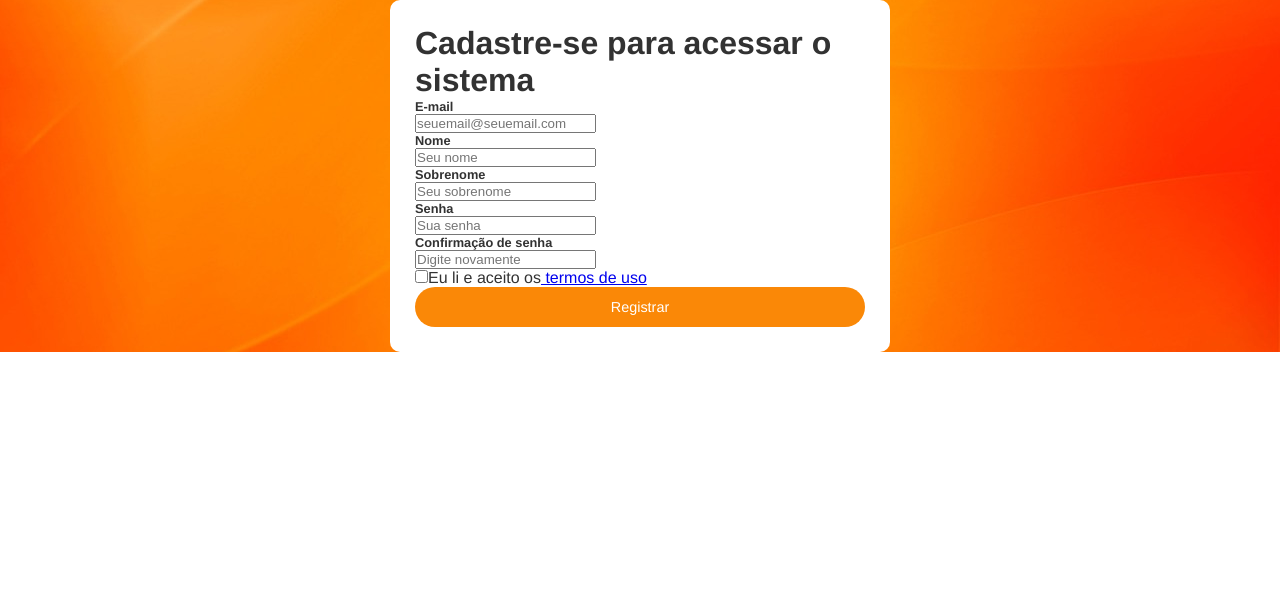
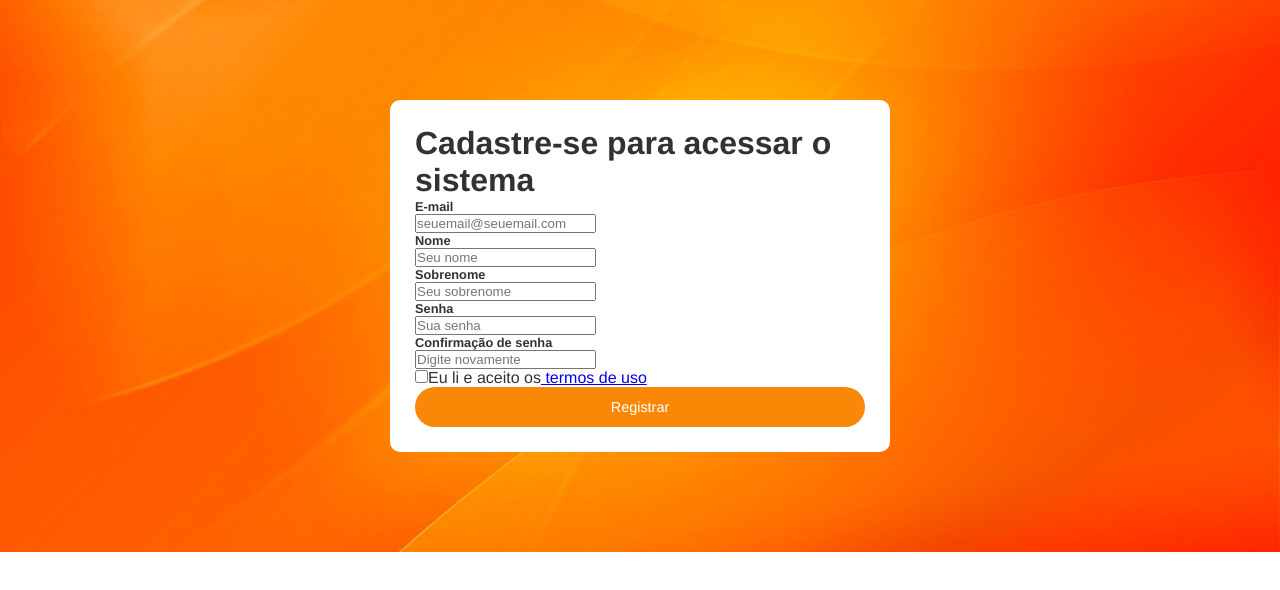
Before and after one commit to maiaemm/projeto-uece, a React (Create React App) app: page /register in a window 1280 px wide. Shown: the top 590 px of the page. Built offline with nearby package versions, Linux system fonts and the light colour scheme.

Commit message:
ajustando register 2.0

```diff
--- a/src/Pages/Register/Register.css
+++ b/src/Pages/Register/Register.css
@@ -4,11 +4,12 @@
     background-size: cover;
     background-position-y: -150px;
     margin: 0;
-    padding: 0;
+    padding: 100px 0px 100px;
     box-sizing: border-box;
     font-family: Helvetica, sans-serif;
     color: #323232;
     border: none;
+
 }
 
 
```
